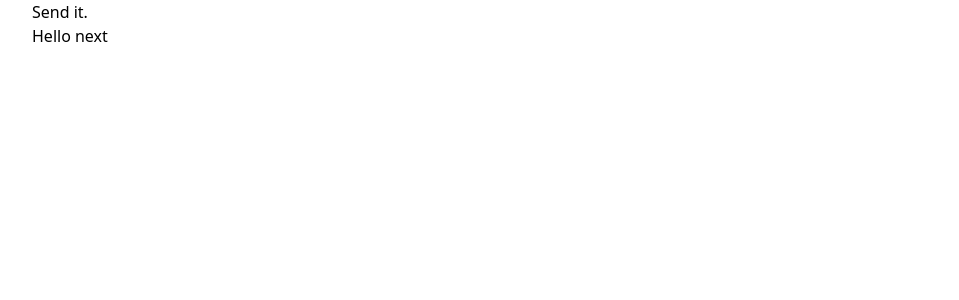
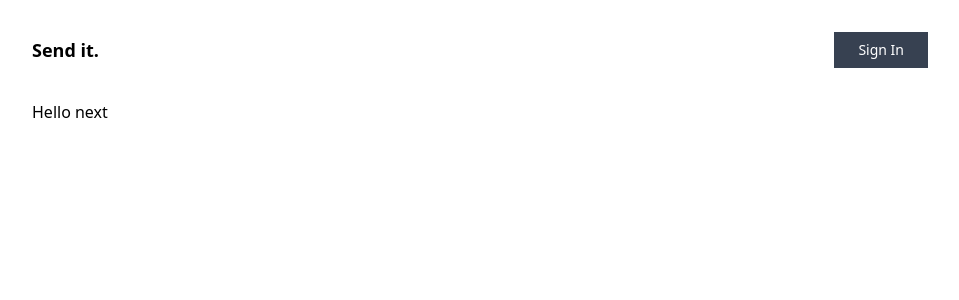
Before and after one commit to mayawong8/postit-experiment, a Next.js app: page / in a window 1280 px wide. Shown: the top 300 px of the page, without its empty margins (160-1119 px from the left). Built offline with nearby package versions, Linux system fonts and the light colour scheme; no server answers.

Commit message:
added google cloud sign in functionality

```diff
--- /dev/null
+++ b/app/auth/Logged.tsx
@@ -0,0 +1,23 @@
+'use client'
+
+import Image from "next/image"
+import {signOut} from "next-auth/react"
+import Link from "next/link"
+type User = {
+    image: string
+}
+
+export default function Logged({image}: User){
+    return(
+        <li className="flex gap-8 items-center">
+            <button
+            onClick={() => signOut()}
+            className="bg-gray-700 text-white text-sm px-6 py-2 rounded-md">
+                Sign out
+            </button>
+            <Link href={"/dashboard"}>
+                <Image width={64} height={64} className="w-14 rounded-full" src={image} alt="" priority/>
+            </Link>
+        </li>
+    )
+}
--- a/app/auth/Login.tsx
+++ b/app/auth/Login.tsx
@@ -5,7 +5,8 @@ import {signIn} from 'next-auth/react'
 export default function login(){
     return(
         <li className="list-none">
-            <button onClick={() => signIn()}className="text-sm">Sign In
+            <button className="text-sm bg-gray-700 text-white py-2 px-6 round-xl disabled:opacity-25" onClick={() => signIn()}>
+                Sign In
             </button>
         </li>
     )
--- a/app/auth/Nav.tsx
+++ b/app/auth/Nav.tsx
@@ -1,10 +1,21 @@
 import Link from 'next/link'
+import Login from './Login'
+import {authOptions} from "../../pages/api/auth/[...nextauth]"
+import {getServerSession} from 'next-auth/next'
+import Logged from './Logged'
+
 export default async function Nav(){
+    const session = await getServerSession(authOptions)
+    // console.log(session)
     return (
-        <nav>
+        <nav className="flex justify-between items-center py-8">
         <Link href={"/"}>
-        <h1>Send it.</h1>
+        <h1 className="font-bold text-lg">Send it.</h1>
         </Link>
+        <ul className="flex items-center gap-6">
+            {!session?.user && <Login/>}
+            {session?.user && <Logged image={session.user?.image}/>}
+        </ul>
     </nav>
     )
 }
--- a/next.config.js
+++ b/next.config.js
@@ -1,4 +1,8 @@
 /** @type {import('next').NextConfig} */
-const nextConfig = {}
+const nextConfig = {
+    images: {
+        domains: ["lh3.googleusercontent.com", "avatars.githubusercontent.com"],
+    },
+}
 
 module.exports = nextConfig
--- a/pages/api/auth/[...nextauth].js
+++ b/pages/api/auth/[...nextauth].js
@@ -3,7 +3,8 @@ import GoogleProvider from "next-auth/providers/google"
 import { PrismaAdapter } from "@auth/prisma-adapter"
 import prisma from '../../../prisma/client'
 
-export default NextAuth({
+const adapter = PrismaAdapter(prisma)
+export const authOptions = {
     adapter: PrismaAdapter(prisma),
         providers: [
             GoogleProvider({
@@ -11,4 +12,6 @@ export default NextAuth({
                 clientSecret: process.env.GOOGLE_CLIENT_SECRET,
             }),
         ],
-})
+}
+
+export default NextAuth(authOptions)
```
Lines whose indentation alone changed are shown as unchanged.
